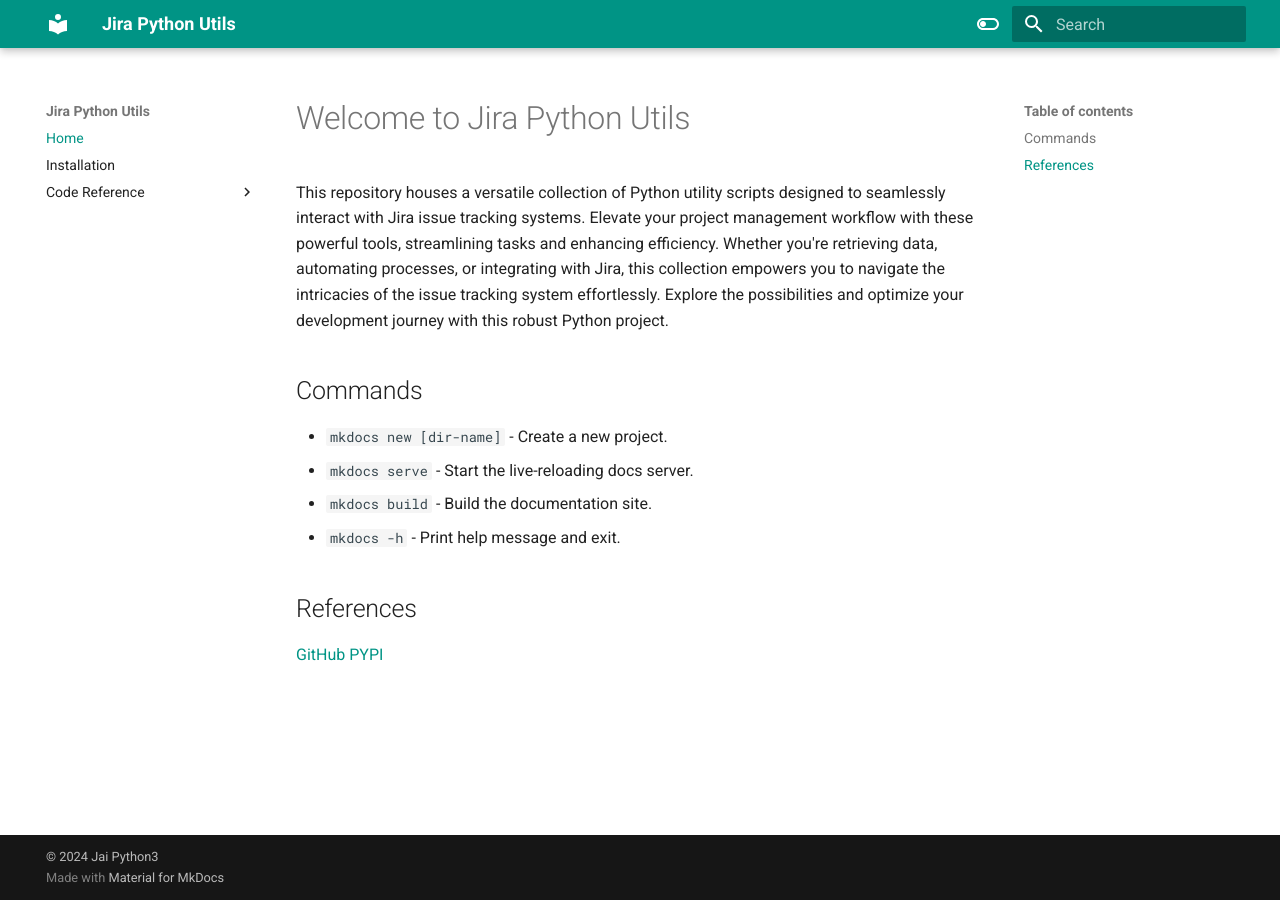
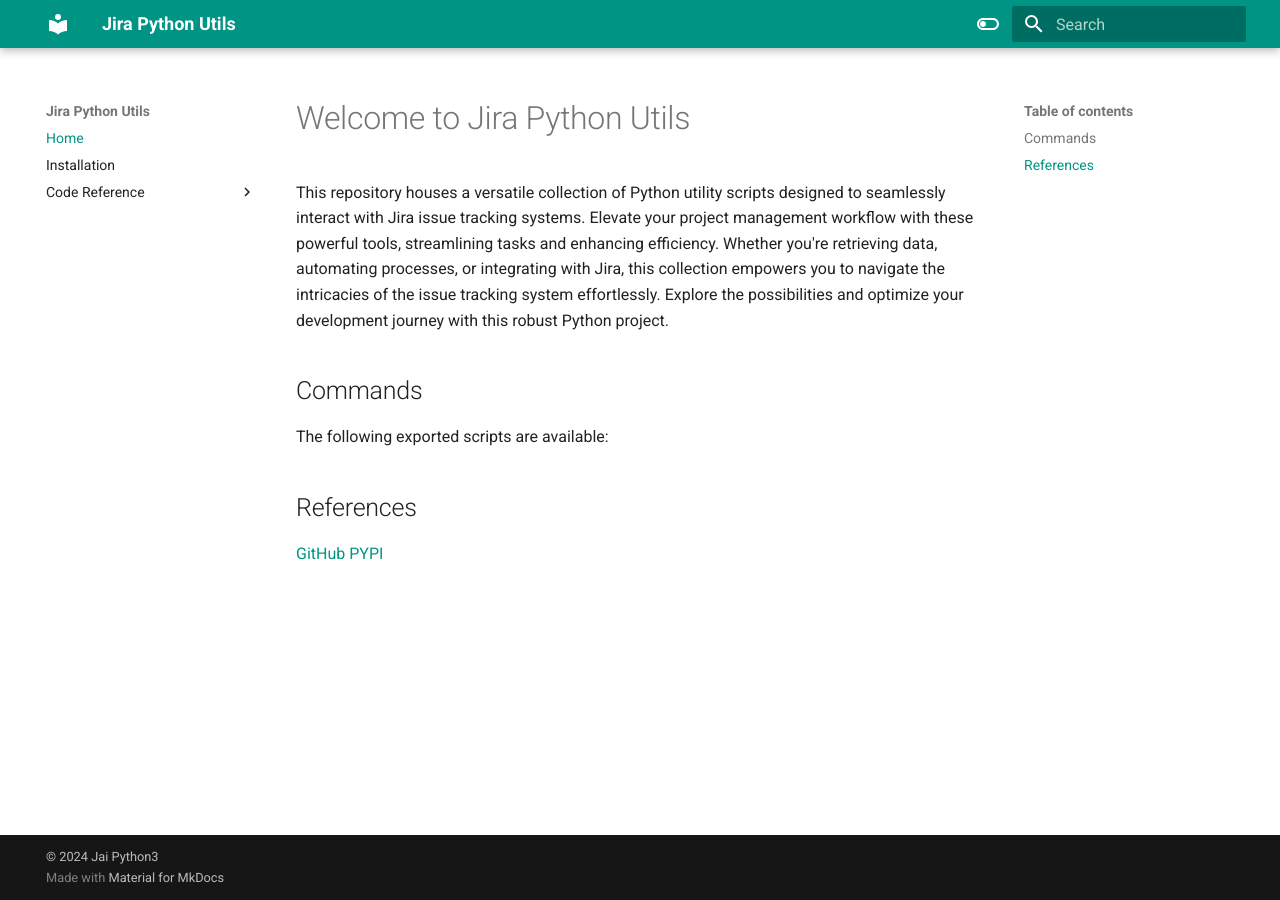
Before and after one commit to jai-python3/jira-python-utils, an MkDocs documentation site: the page built from docs/index.md, in a window 1280 px wide. Built offline with MkDocs 1.6.1 and Material for MkDocs 9.7.7, drawn with Linux system fonts in a browser that asks for light colours.

Commit message:
doc: removes mkdoc specific commands

```diff
--- a/docs/index.md
+++ b/docs/index.md
@@ -4,10 +4,7 @@
 
 ## Commands
 
-* `mkdocs new [dir-name]` - Create a new project.
-* `mkdocs serve` - Start the live-reloading docs server.
-* `mkdocs build` - Build the documentation site.
-* `mkdocs -h` - Print help message and exit.
+The following exported scripts are available:
 
 ## References
 
```
